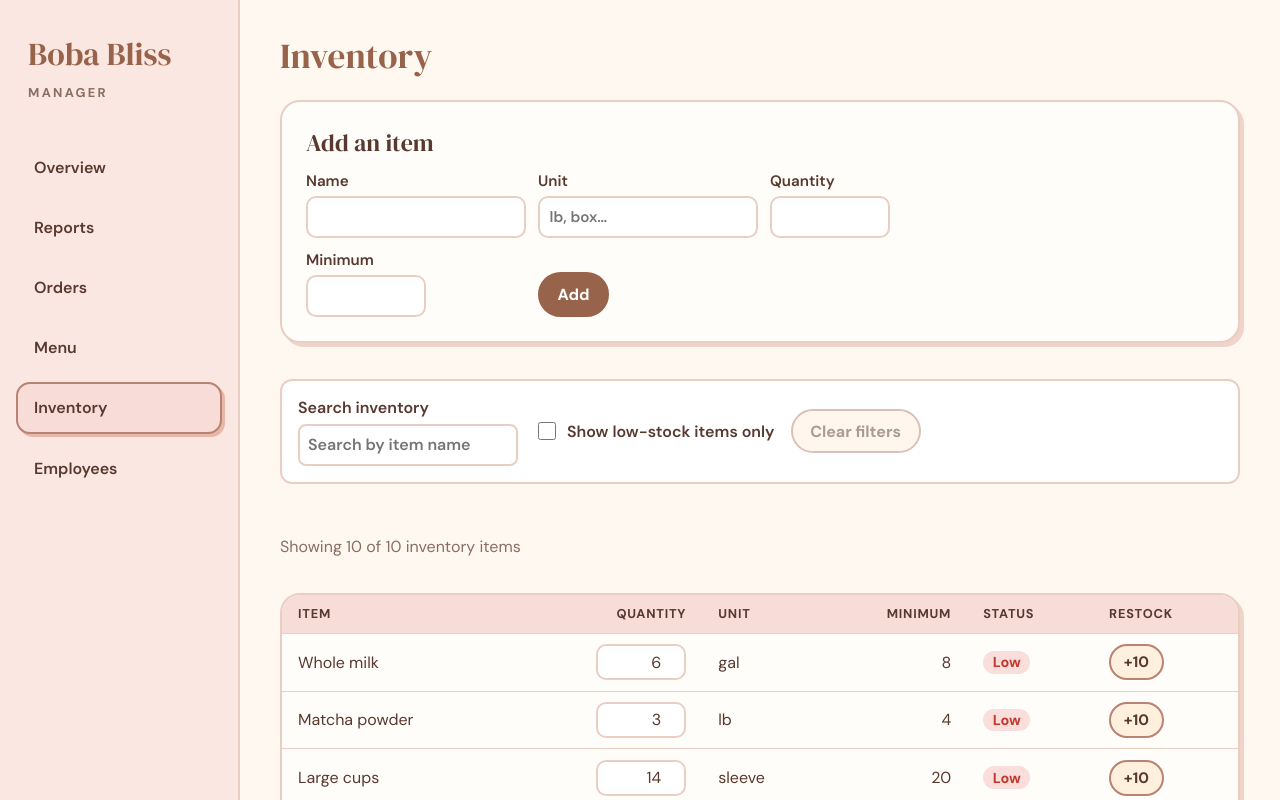
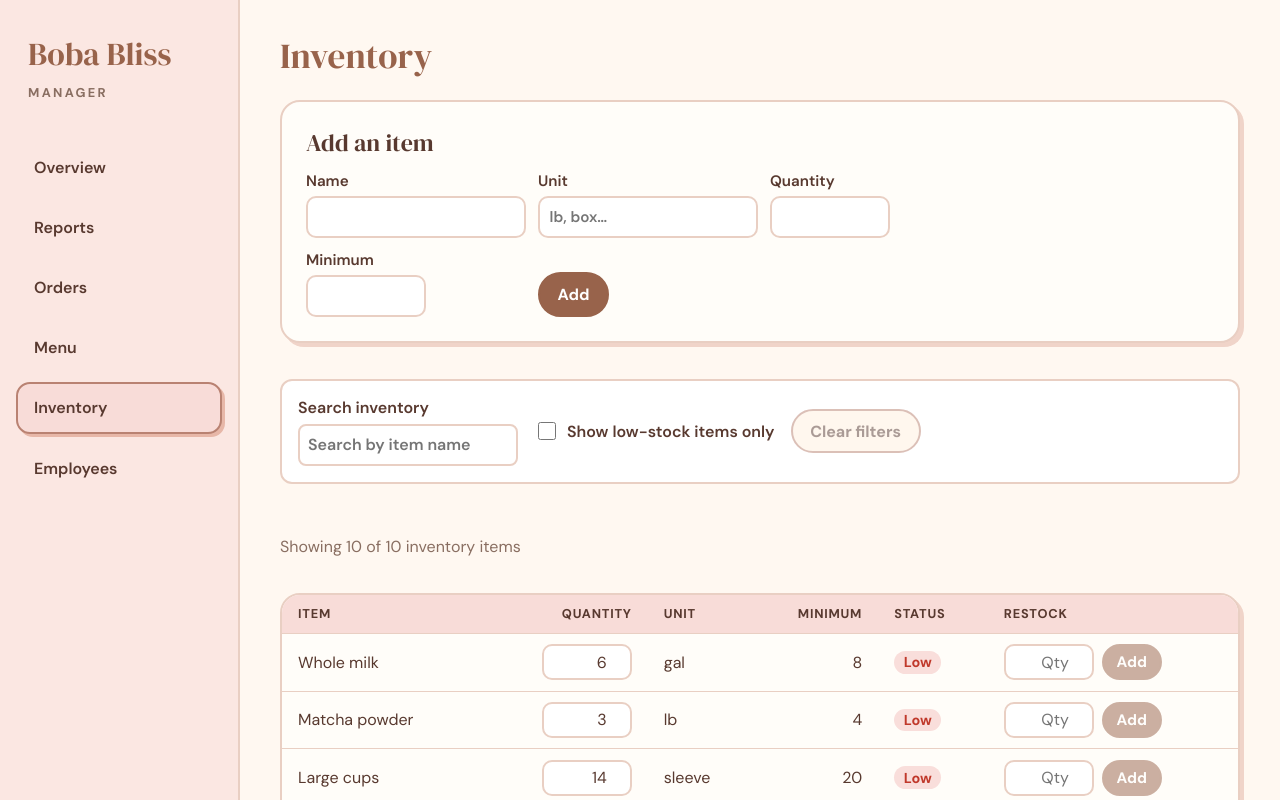
Before and after one commit to CSCE-331-Fall-2026-901-912/project3-Cone-Patel-Ravisankar-Sriramasubramanian-Tran, a React (Vite) app: page /manager in a window 1280 px wide. Both pictures are taken after a click on the button "Inventory". Shown: the top 800 px of the page. Built offline with nearby package versions, Linux system fonts and the light colour scheme.

Commit message:
Add custom inventory restock quantities

```diff
--- a/src/views/ManagerDashboard.jsx
+++ b/src/views/ManagerDashboard.jsx
@@ -794,7 +794,7 @@ function InventoryTab() {
   // Inventory search and low-stock filtering.
   const [search, setSearch] = useState("");
   const [showLowStockOnly, setShowLowStockOnly] = useState(false);
-
+  const [restockAmounts, setRestockAmounts] = useState({});
   const [form, setForm] = useState({ name: "", unit: "", quantity: "", minimum: "" });
 
   function submit(e) {
@@ -827,6 +827,32 @@ function InventoryTab() {
   function clearInventoryFilters() {
     setSearch("");
     setShowLowStockOnly(false);
+  }
+
+  function handleRestock(item) {
+    const input = restockAmounts[item.id];
+    const amount = Number(input);
+
+    // Only accept positive whole numbers.
+    if (
+      input === undefined ||
+      String(input).trim() === "" ||
+      !Number.isSafeInteger(amount) ||
+      amount <= 0
+    ) {
+      return;
+    }
+
+    // Add the entered amount to the existing stock.
+    updateInventoryItem(item.id, {
+      quantity: item.quantity + amount,
+    });
+
+    // Clear the input after restocking.
+    setRestockAmounts((prev) => ({
+      ...prev,
+      [item.id]: "",
+    }));
   }
 
 
@@ -925,9 +951,35 @@ function InventoryTab() {
                 <td className="num">{i.minimum}</td>
                 <td>{isLowStock(i) ? <span className="status status-low">Low</span> : <span className="status status-ok">OK</span>}</td>
                 <td>
-                  <button className="btn btn-small" onClick={() => updateInventoryItem(i.id, { quantity: i.quantity + 10 })}>
-                    +10
-                  </button>
+                  <div className="row-actions">
+                    <input
+                      className="cell-input"
+                      type="number"
+                      min="1"
+                      step="1"
+                      placeholder="Qty"
+                      value={restockAmounts[i.id] ?? ""}
+                      aria-label={`Restock quantity for ${i.name}`}
+                      onChange={(e) =>
+                        setRestockAmounts((prev) => ({
+                          ...prev,
+                          [i.id]: e.target.value,
+                        }))
+                      }
+                    />
+
+                    <button
+                      type="button"
+                      className="btn btn-small btn-primary"
+                      disabled={
+                        !Number.isSafeInteger(Number(restockAmounts[i.id])) ||
+                        Number(restockAmounts[i.id]) <= 0
+                      }
+                      onClick={() => handleRestock(i)}
+                    >
+                      Add
+                    </button>
+                  </div>
                 </td>
               </tr>
             ))}
```
